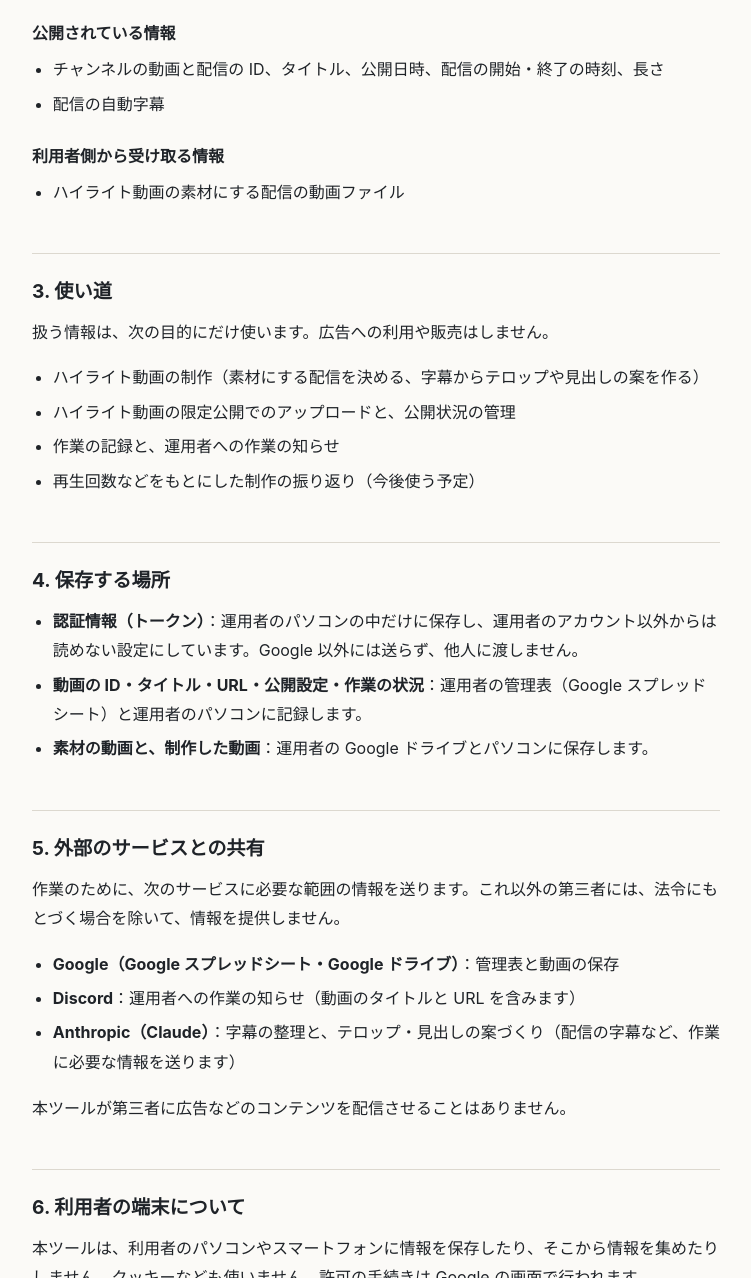
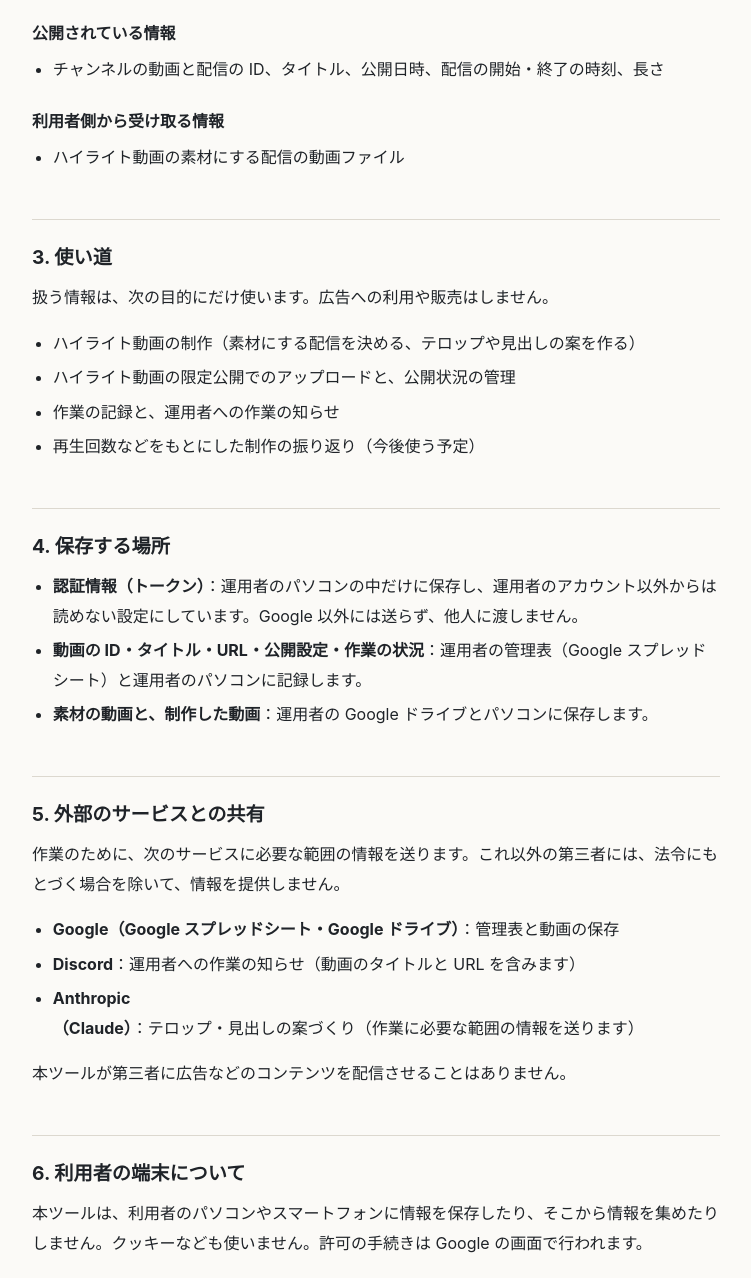
Before and after one commit to highlight-pipeline/highlight-pipeline.github.io, a plain HTML site: page privacy.html in a window 1280 px wide. Shown: the part 812-2090 px from the top of the page, without its empty margins (264-1015 px from the left). Drawn offline with Linux system fonts and the light colour scheme.

Commit message:
Update privacy policy wording
Co-Authored-By: Claude Opus 5.5 (1M context) <noreply@anthropic.com>

```diff
--- a/privacy.html
+++ b/privacy.html
@@ -52,7 +52,6 @@ footer a{margin-right:1.2em}
 <h3>公開されている情報</h3>
 <ul>
 <li>チャンネルの動画と配信の ID、タイトル、公開日時、配信の開始・終了の時刻、長さ</li>
-<li>配信の自動字幕</li>
 </ul>
 <h3>利用者側から受け取る情報</h3>
 <ul>
@@ -64,7 +63,7 @@ footer a{margin-right:1.2em}
 <h2>3. 使い道</h2>
 <p>扱う情報は、次の目的にだけ使います。広告への利用や販売はしません。</p>
 <ul>
-<li>ハイライト動画の制作（素材にする配信を決める、字幕からテロップや見出しの案を作る）</li>
+<li>ハイライト動画の制作（素材にする配信を決める、テロップや見出しの案を作る）</li>
 <li>ハイライト動画の限定公開でのアップロードと、公開状況の管理</li>
 <li>作業の記録と、運用者への作業の知らせ</li>
 <li>再生回数などをもとにした制作の振り返り（今後使う予定）</li>
@@ -86,7 +85,7 @@ footer a{margin-right:1.2em}
 <ul>
 <li><strong>Google（Google スプレッドシート・Google ドライブ）</strong>：管理表と動画の保存</li>
 <li><strong>Discord</strong>：運用者への作業の知らせ（動画のタイトルと URL を含みます）</li>
-<li><strong>Anthropic（Claude）</strong>：字幕の整理と、テロップ・見出しの案づくり（配信の字幕など、作業に必要な情報を送ります）</li>
+<li><strong>Anthropic（Claude）</strong>：テロップ・見出しの案づくり（作業に必要な範囲の情報を送ります）</li>
 </ul>
 <p>本ツールが第三者に広告などのコンテンツを配信させることはありません。</p>
 </section>
```
